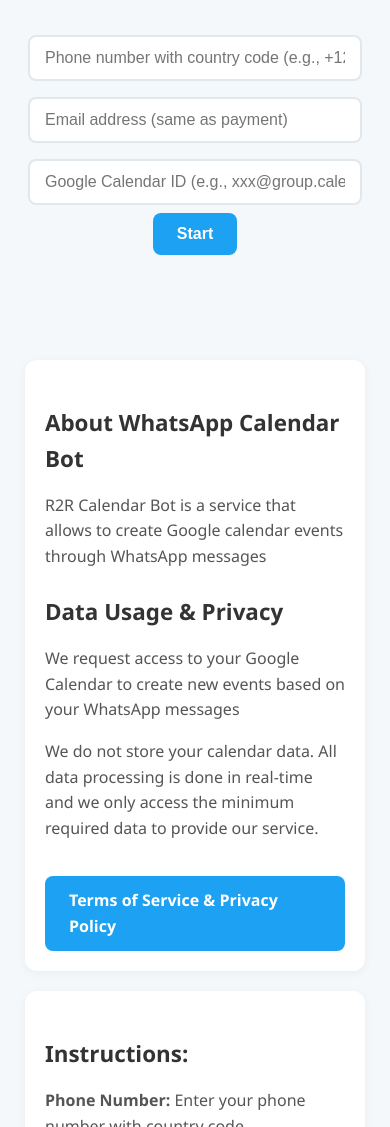
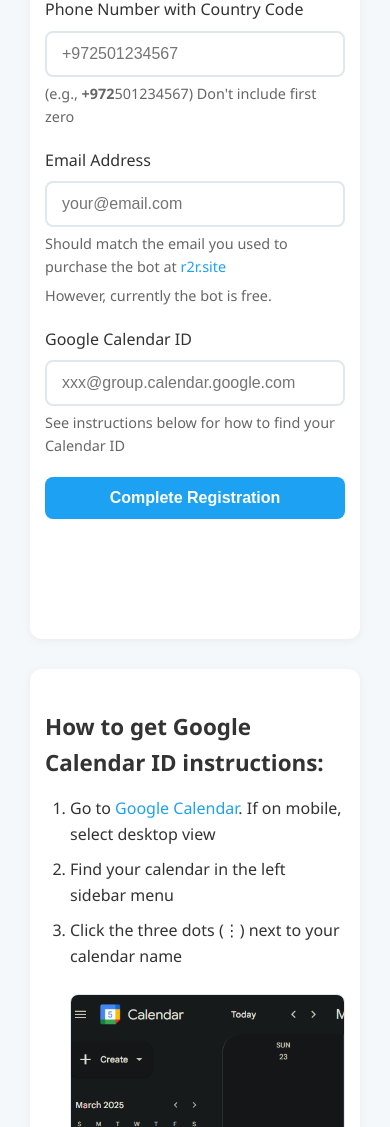
Before and after one commit to M4A1SD/calendar-server-js, a plain HTML site: page index.html in a window 390 px wide. Shown: the part 160-1287 px from the top of the page. Drawn offline with Linux system fonts and the light colour scheme.

Commit message:
responsive design

```diff
--- a/index.html
+++ b/index.html
@@ -2,6 +2,7 @@
 <html lang="en">
 <head>
     <meta charset="UTF-8">
+    <meta name="viewport" content="width=device-width, initial-scale=1.0">
     <meta name="google-site-verification" content="bNoC7Hn3Qw_wclYy5m4f5ip5bxfcpNKXHl9dFrGNPMs" />
     <title>WhatsApp Calendar Bot</title>
     <style>
@@ -15,20 +16,36 @@
             --success-color: #28a745;
         }
 
+        * {
+            box-sizing: border-box;
+            margin: 0;
+            padding: 0;
+        }
+
         body {
             font-family: 'Segoe UI', -apple-system, BlinkMacSystemFont, 'Roboto', sans-serif;
-            text-align: center;
-            margin: 0;
-            padding: 20px;
             color: var(--text-color);
             line-height: 1.6;
             background-color: #f5f8fa;
+            padding: 20px;
+        }
+
+        .container {
+            width: 100%;
+            max-width: 800px;
+            margin: 0 auto;
+            padding: 0 15px;
+        }
+
+        .text-center {
+            text-align: center;
         }
 
         h2 {
             color: var(--primary-color);
             margin-bottom: 30px;
             font-size: 2.2em;
+            text-align: center;
         }
 
         h3 {
@@ -38,37 +55,70 @@
             font-size: 1.4em;
         }
 
-        input {
+        .form-container {
+            background-color: white;
+            border-radius: 12px;
+            box-shadow: 0 2px 10px rgba(0, 0, 0, 0.05);
+            padding: 25px;
+            margin-bottom: 30px;
+        }
+
+        .form-group {
+            margin-bottom: 20px;
+        }
+
+        .form-label {
+            display: block;
+            margin-bottom: 8px;
+            font-weight: 500;
+        }
+
+        .form-hint {
+            font-size: 0.9em;
+            color: #666;
+            margin-top: 5px;
+        }
+
+        .form-control {
+            display: block;
+            width: 100%;
             padding: 12px 15px;
-            margin: 8px 0;
-            width: 300px;
             border: 2px solid var(--border-color);
             border-radius: 8px;
             font-size: 1em;
             transition: border-color 0.3s, box-shadow 0.3s;
         }
 
-        input:focus {
+        .form-control:focus {
             outline: none;
             border-color: var(--primary-color);
             box-shadow: 0 0 0 3px rgba(29, 161, 242, 0.1);
         }
 
-        button {
+        .btn {
+            display: inline-block;
             padding: 12px 24px;
-            cursor: pointer;
             background-color: var(--primary-color);
             color: white;
             border: none;
             border-radius: 8px;
             font-size: 1em;
             font-weight: 600;
+            cursor: pointer;
+            text-decoration: none;
+            text-align: center;
             transition: background-color 0.3s, transform 0.2s;
         }
 
-        button:hover {
+        .btn:hover {
             background-color: var(--primary-hover);
             transform: translateY(-1px);
+            text-decoration: none;
+        }
+
+        .btn-block {
+            display: block;
+            width: 100%;
         }
 
         #error-message {
@@ -76,40 +126,20 @@
             margin: 15px 0;
             padding: 10px;
             border-radius: 8px;
-            /* background-color: rgba(220, 53, 69, 0.1); */
+            text-align: center;
         }
 
         #result {
-            margin-top: 20px;
+            margin: 20px 0;
             padding: 15px;
             border-radius: 8px;
-            /* background-color: rgba(40, 167, 69, 0.1); */
             color: var(--success-color);
-        }
-
-        footer {
-            margin-top: 50px;
-            font-size: 0.9em;
-            color: #666;
-            padding: 20px 0;
-            border-top: 1px solid var(--border-color);
-        }
-
-        a {
-            color: var(--primary-color);
-            text-decoration: none;
-            transition: color 0.3s;
-        }
-
-        a:hover {
-            text-decoration: underline;
-            color: var(--primary-hover);
+            text-align: center;
         }
 
         .instructions {
             text-align: left;
-            max-width: 700px;
-            margin: 30px auto;
+            margin: 30px 0;
             padding: 25px;
             background-color: white;
             border-radius: 12px;
@@ -123,6 +153,7 @@
 
         .instructions img {
             max-width: 100%;
+            height: auto;
             margin: 15px 0;
             border: 1px solid var(--border-color);
             border-radius: 8px;
@@ -137,106 +168,97 @@
             margin-bottom: 10px;
         }
 
-
-        .terms-button {
-            display: inline-block;
-            margin-top: 20px;
-            padding: 12px 24px;
-            background-color: var(--primary-color);
-            color: white;
-            text-decoration: none;
-            border-radius: 8px;
-            font-weight: 600;
-            transition: background-color 0.3s, transform 0.2s;
+        .footer {
+            margin-top: 50px;
+            padding: 20px 0;
+            border-top: 1px solid var(--border-color);
+            text-align: center;
         }
 
-        .terms-button:hover {
-            /* background-color: var(--primary-hover); */
-            transform: translateY(-1px);
+        .footer p {
+            font-size: 0.9em;
+            color: #666;
+            margin-bottom: 10px;
+        }
+
+        a {
+            color: var(--primary-color);
             text-decoration: none;
+            transition: color 0.3s;
+        }
+
+        a:hover {
+            text-decoration: underline;
+            color: var(--primary-hover);
         }
 
         .footer-links {
-            margin-top: 25px;
             display: flex;
+            flex-wrap: wrap;
             justify-content: center;
-            gap: 20px;
-            flex-wrap: wrap;
+            gap: 15px;
+            margin-top: 20px;
         }
 
-        .footer-links .terms-button {
-            margin-top: 0;
-        }
-
-        @media (max-width: 768px) {
-            body {
-                padding: 15px;
-            }
-
-            input {
-                width: 100%;
-                max-width: 300px;
-            }
-
-            .instructions {
-                margin: 20px 10px;
-                padding: 20px;
-            }
-
+        @media (max-width: 576px) {
             .footer-links {
                 flex-direction: column;
                 gap: 10px;
             }
 
-            .footer-links .terms-button {
+            .btn {
                 width: 100%;
-                max-width: 300px;
-                margin: 0 auto;
+            }
+
+            .container {
+                padding: 0 10px;
+            }
+
+            h2 {
+                font-size: 1.8em;
+            }
+
+            .form-container, .instructions {
+                padding: 15px;
             }
         }
     </style>
 </head>
 <body>
+    <div class="container">
         <h2>WhatsApp Calendar Bot</h2>
 
+        <div class="form-container">
+            <form id="oauth-form">
+                <div class="form-group">
+                    <label for="phone" class="form-label">Phone Number with Country Code</label>
+                    <input type="text" id="phone" class="form-control" placeholder="+972501234567">
+                    <p class="form-hint">(e.g., <strong>+972</strong>501234567) Don't include first zero</p>
+                </div>
 
+                <div class="form-group">
+                    <label for="email" class="form-label">Email Address</label>
+                    <input type="email" id="email" class="form-control" placeholder="your@email.com">
+                    <p class="form-hint">Should match the email you used to purchase the bot at <a href="https://r2r.site" target="_blank">r2r.site</a></p>
+                    <p class="form-hint">However, currently the bot is free.</p>
+                </div>
 
-    <form id="oauth-form">
-        <input type="text" id="phone" placeholder="Phone number with country code (e.g., +1234567890)"><br>
-        <input type="email" id="email" placeholder="Email address (same as payment)"><br>
-        <input type="text" id="calendar-id" placeholder="Google Calendar ID (e.g., xxx@group.calendar.google.com)"><br>
-        <button type="submit">Start</button>
+                <div class="form-group">
+                    <label for="calendar-id" class="form-label">Google Calendar ID</label>
+                    <input type="text" id="calendar-id" class="form-control" placeholder="xxx@group.calendar.google.com">
+                    <p class="form-hint">See instructions below for how to find your Calendar ID</p>
+                </div>
+
+                <button type="submit" class="btn btn-block">Complete Registration</button>
             </form>
             <div id="error-message"></div>
             <div id="result"></div>
-
+        </div>
 
         <div class="instructions">
-        <h3>About WhatsApp Calendar Bot</h3>
-        <p>R2R Calendar Bot is a service that allows to create Google calendar events through WhatsApp messages</p>
-
-
-
-        <h3>Data Usage & Privacy</h3>
-        <p>We request access to your Google Calendar to create new events based on your WhatsApp messages</p>
-
-
-
-        <p>We do not store your calendar data. All data processing is done in real-time and we only access the minimum required data to provide our service.</p>
-        <a href="https://terms-privacy.r2r.site" target="_blank" class="terms-button">Terms of Service & Privacy Policy</a>
-
-    </div>
-    <div class="instructions">
-        <h3>Instructions:</h3>
-
-        <p><strong>Phone Number:</strong> Enter your phone number with country code.<br>
-        Examples: <code>+1234567890</code> (US), <code>+447123456789</code> (UK), <code>+61412345678</code> (Australia)</p>
-
-        <p><strong>Email:</strong> Use the same email address you used for payment.</p>
-
-        <p><strong>Calendar ID:</strong> To find your Google Calendar ID:</p>
+            <h3>How to get Google Calendar ID instructions:</h3>
             <ol>
-            <li>Go to <a href="https://calendar.google.com" target="_blank">Google Calendar</a></li>
+                <li>Go to <a href="https://calendar.google.com" target="_blank">Google Calendar</a>. If on mobile, select desktop view</li>
                 <li>Find your calendar in the left sidebar menu</li>
                 <li>Click the three dots (⋮) next to your calendar name</li>
                 <img src="step1.png" alt="Step 1">
@@ -246,15 +268,28 @@
             </ol>
         </div>
 
-    <footer>
+        <div class="instructions">
+            <h3>About WhatsApp Calendar Bot</h3>
+            <p>R2R Calendar Bot is a service that allows to create Google calendar events through WhatsApp messages</p>
+
+            <h3>Data Usage & Privacy</h3>
+            <p>We request access to your Google Calendar to create new events based on your WhatsApp messages</p>
+            <p>We do not store your calendar data. All data processing is done in real-time and we only access the minimum required data to provide our service.</p>
+            <div class="text-center">
+                <a href="https://terms-privacy.r2r.site" target="_blank" class="btn">Terms of Service & Privacy Policy</a>
+            </div>
+        </div>
+
+        <footer class="footer">
             <p>© 2024 WhatsApp Calendar Bot. All rights reserved.</p>
             <p>Follow us on <a href="https://x.com/ArthurDaKingsta" target="_blank">@ArthurDaKingsta</a> for updates</p>
             <div class="footer-links">
-            <a href="https://terms-privacy.r2r.site" target="_blank" class="terms-button">Terms of Service & Privacy Policy</a>
-            <a href="https://start.r2r.site" target="_blank" class="terms-button">Homepage</a>
-            <a href="https://r2r.site" target="_blank" class="terms-button">Store Page</a>
+                <a href="https://terms-privacy.r2r.site" target="_blank" class="btn">Terms of Service & Privacy Policy</a>
+                <a href="https://start.r2r.site" target="_blank" class="btn">Homepage</a>
+                <a href="https://r2r.site" target="_blank" class="btn">Store Page</a>
             </div>
         </footer>
+    </div>
 
     <script>
         const CLIENT_ID = "511732170444-5av4o2isr0r1r3ktsr6kok5age35pnlb.apps.googleusercontent.com";
@@ -305,8 +340,11 @@
                 .then(response => {
                     // When using no-cors, we can't read the response details
                     // So we'll assume success if we get here
-                    resultDiv.textContent = "Success! Your calendar is now connected.";
+                    resultDiv.innerHTML = "Success! Your calendar is now connected. Start messaging <a href='https://wa.me/972552729212' target='_blank' style='color: var(--primary-color); font-weight: bold; text-decoration: underline;'>WhatsApp</a>";
                     resultDiv.style.color = "var(--success-color)";
+                    resultDiv.style.padding = "15px";
+                    resultDiv.style.borderRadius = "5px";
+                    resultDiv.style.backgroundColor = "rgba(0, 128, 0, 0.1)";
                     errorMessage.textContent = "";
                 })
                 .catch(error => {
```
Lines whose indentation alone changed are shown as unchanged.
